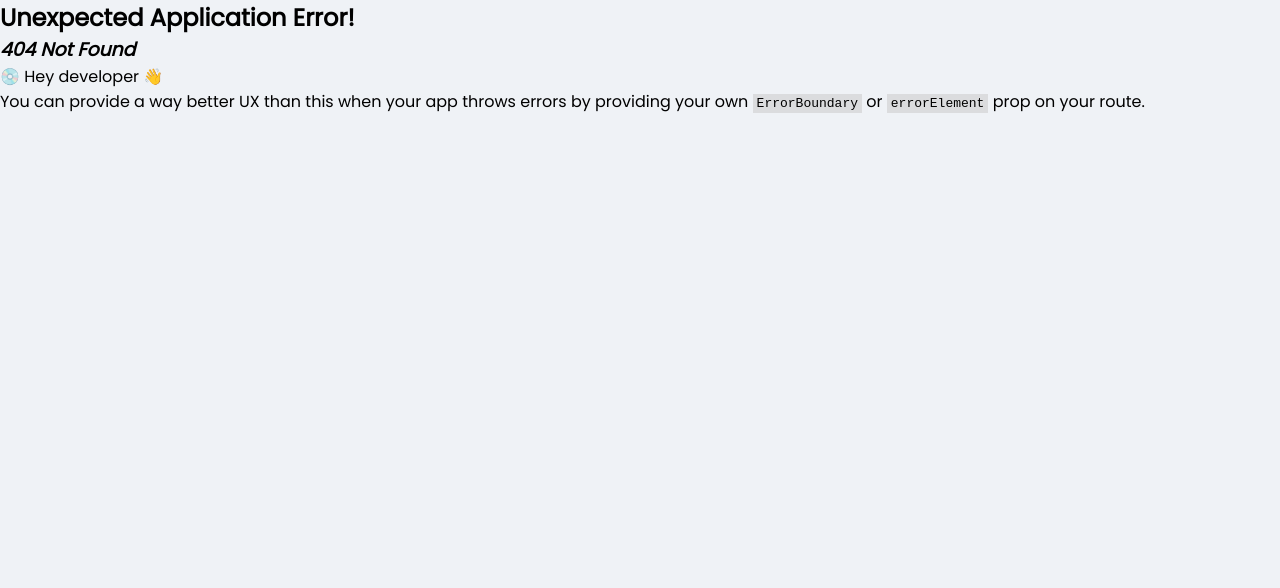
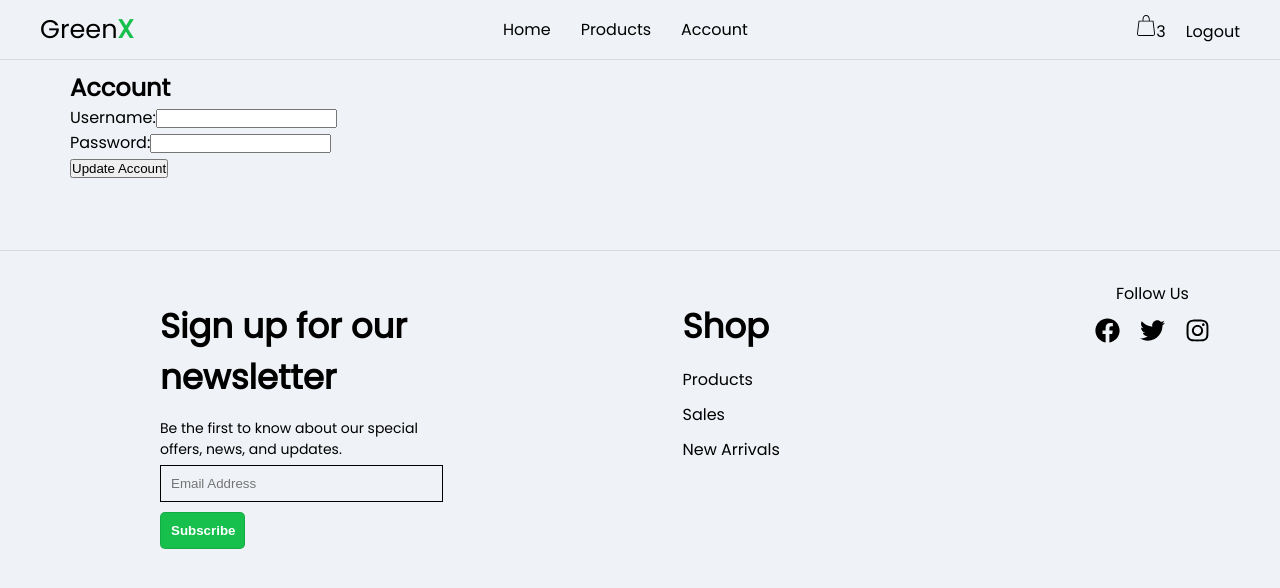
Before and after one commit to robynroby/e-Mkulima, a React (Vite) app in the folder frontend/: page /account in a window 1280 px wide. Before the commit this address had no page. Shown: the top 588 px of the page. Built offline with nearby package versions, Linux system fonts and the light colour scheme; sample sign-in values are in the browser's storage.

Commit message:
few changes

```diff
--- a/frontend/src/App.jsx
+++ b/frontend/src/App.jsx
@@ -12,6 +12,7 @@ import SignUp from './components/AccessControl/Signup';
 import Login from './components/AccessControl/Login';
 import ProtectedRoute from './context/ProtectedRoute';
 import { UserContext } from './context/DataContext';
+import Account from './components/Account';
 
 
 const App = () => {
@@ -66,6 +67,10 @@ const App = () => {
           path: "/checkout",
           element: <CheckoutPage />
         },
+        {
+          path: "/account",
+          element: <Account />
+        }
       ]
 
     },
--- /dev/null
+++ b/frontend/src/components/Account.jsx
@@ -0,0 +1,65 @@
+import React, { useState } from 'react';
+
+const Account = () => {
+    const [username, setUsername] = useState('');
+    const [password, setPassword] = useState('');
+    const [errorMessage, setErrorMessage] = useState('');
+    const [successMessage, setSuccessMessage] = useState('');
+
+    const handleUsernameChange = (e) => {
+        setUsername(e.target.value);
+    };
+
+    const handlePasswordChange = (e) => {
+        setPassword(e.target.value);
+    };
+
+    const handleSubmit = (e) => {
+        e.preventDefault();
+
+        // Perform validation on the username and password
+        if (!username || !password) {
+            setErrorMessage('Please enter both username and password.');
+            return;
+        }
+
+        // Update the user's account information
+        // Replace this with your actual API call or database update logic
+        // For simplicity, we'll just log the updated information
+        console.log('Updated username:', username);
+        console.log('Updated password:', password);
+
+        setSuccessMessage('Account information updated successfully.');
+    };
+
+    return (
+        <div>
+            <h2>Account</h2>
+            {errorMessage && <p>{errorMessage}</p>}
+            {successMessage && <p>{successMessage}</p>}
+            <form onSubmit={handleSubmit}>
+                <div>
+                    <label htmlFor="username">Username:</label>
+                    <input
+                        type="text"
+                        id="username"
+                        value={username}
+                        onChange={handleUsernameChange}
+                    />
+                </div>
+                <div>
+                    <label htmlFor="password">Password:</label>
+                    <input
+                        type="password"
+                        id="password"
+                        value={password}
+                        onChange={handlePasswordChange}
+                    />
+                </div>
+                <button type="submit">Update Account</button>
+            </form>
+        </div>
+    );
+};
+
+export default Account;
--- a/frontend/src/components/Navbar.jsx
+++ b/frontend/src/components/Navbar.jsx
@@ -17,7 +17,7 @@ function Navbar() {
             <ul className="navLinks">
                 <li><Link to={"/"}>Home</Link></li>
                 <li><Link to={'/products'}>Products</Link></li>
-                <li><a href="/#account">Account</a></li>
+                <li><Link to={"/account"}>Account</Link></li>
             </ul>
             <div className="rightLinks">
                 <Link to={'/cart'}>
```
Also changed, not shown: frontend/src/components/Account.scss (added).
